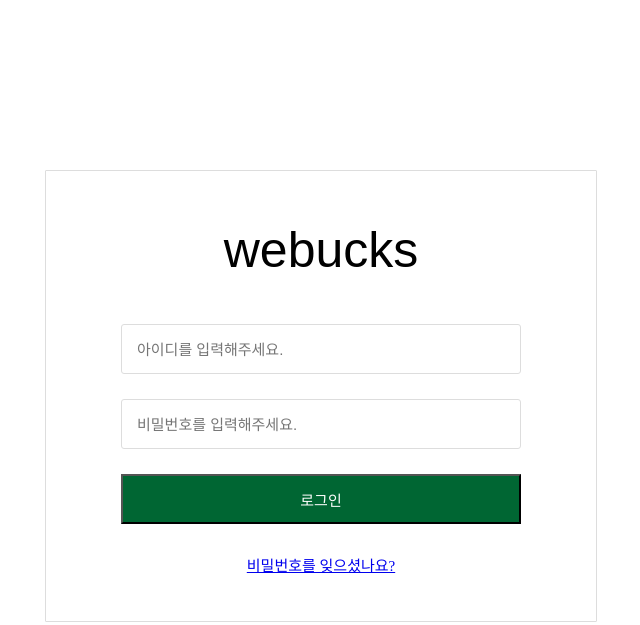
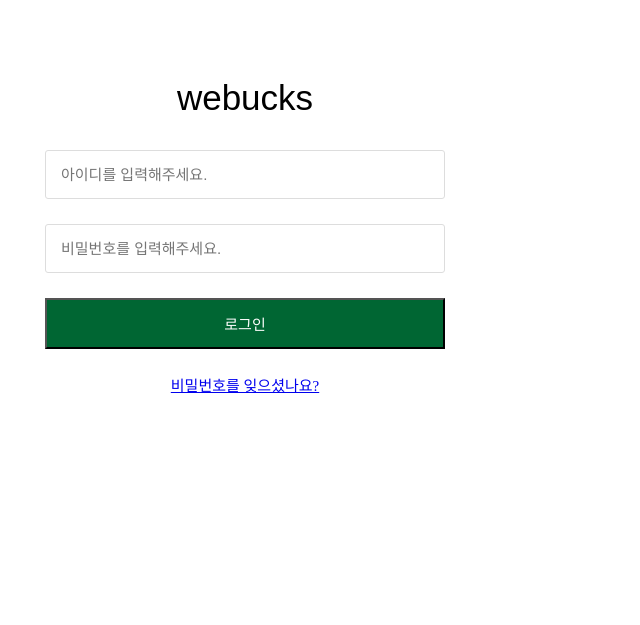
Before and after one commit to songmiO/Ssongbucks, a React app: page /login in a window 1280 px wide. Shown: the whole page, without its empty margins (395-1035 px from the left). Built offline with nearby package versions, Linux system fonts and the light colour scheme.

Commit message:
Modify : 코드리뷰 반영

```diff
--- a/package.json
+++ b/package.json
@@ -41,6 +41,7 @@
     "eslint": "^7.32.0",
     "eslint-config-prettier": "^8.3.0",
     "eslint-plugin-prettier": "^3.4.0",
-    "eslint-plugin-react": "^7.24.0"
+    "eslint-plugin-react": "^7.24.0",
+    "prettier": "^2.3.2"
   }
 }
--- a/src/pages/Login/Login.js
+++ b/src/pages/Login/Login.js
@@ -1,21 +1,16 @@
 import React, { Component } from 'react';
+import LoginTitle from './LoginTitle';
+import LoginForm from './LoginForm';
+import LoginForgotPw from './LoginForgotPw';
 import './Login.scss';
-import LoginForm from './LoginForm';
 
 class Login extends Component {
   render() {
     return (
       <div className="login">
-        <div className="title">webucks</div>
+        <LoginTitle />
         <LoginForm />
-        <footer className="forgotPW">
-          <a
-            className="forgetPwLink"
-            href="https://www.starbucks.co.kr/mem/find_pwd1.do"
-          >
-            비밀번호를 잊으셨나요?
-          </a>
-        </footer>
+        <LoginForgotPw />
       </div>
     );
   }
--- a/src/pages/Login/Login.scss
+++ b/src/pages/Login/Login.scss
@@ -1,26 +1,7 @@
 .login {
   display: flex;
-  position: absolute;
-  width: 550px;
-  height: 450px;
-  margin-top: -230px;
-  margin-left: -200px;
-  top: 50%;
-  left: 50%;
-  border: 0.5px solid #dddddd;
-  border-radius: 1px;
-  background-color: #ffffff;
+  margin-top: 50px;
+  justify-content: center;
+  align-items: center;
   flex-direction: column;
-  align-items: center;
-  .title {
-    margin-top: 50px;
-    margin-bottom: 45px;
-    font-size: 50px;
-    font-family: 'Nanum Gothic', sans-serif;
-    text-align: center;
-  }
-  .forgotPW {
-    margin-top: 30px;
-    font-size: 15px;
-  }
 }
--- /dev/null
+++ b/src/pages/Login/LoginForgotPw.js
@@ -0,0 +1,21 @@
+import React, { Component } from 'react';
+import './LoginForgotPw.scss';
+
+class LoginForgotPw extends Component {
+  render() {
+    return (
+      <div className="loginForgotPw">
+        <footer className="forgotPw">
+          <a
+            className="forgetPwLink"
+            href="https://www.starbucks.co.kr/mem/find_pwd1.do"
+          >
+            비밀번호를 잊으셨나요?
+          </a>
+        </footer>
+      </div>
+    );
+  }
+}
+
+export default LoginForgotPw;
--- /dev/null
+++ b/src/pages/Login/LoginForgotPw.scss
@@ -0,0 +1,4 @@
+.loginForgotPw {
+  margin-top: 30px;
+  font-size: 15px;
+}
--- a/src/pages/Login/LoginForm.js
+++ b/src/pages/Login/LoginForm.js
@@ -1,10 +1,11 @@
 import React, { Component } from 'react';
 import './LoginForm.scss';
+
 class LoginForm extends Component {
   render() {
     return (
-      <div>
-        <form className="loginForm">
+      <div className="loginForm">
+        <form className="loginInput">
           <input
             className="loginId"
             type="text"
--- a/src/pages/Login/LoginForm.scss
+++ b/src/pages/Login/LoginForm.scss
@@ -1,28 +1,27 @@
+@import '../../styles/reset.scss';
+
 .loginForm {
   position: relative;
   margin: auto 0;
   border: none;
   text-align: center;
+
   input {
-    display: inline-block;
+    display: flex;
     width: 400px;
-    height: 50px;
     padding: 15px;
-    margin-bottom: 25px;
-    border: 1px solid #dddddd;
-    border-radius: 3px;
-    box-sizing: border-box;
     font-size: 15px;
-    font-family: 'Nanum Gothic', sans-serif;
   }
+
   .loginBtn {
-    position: relative;
+    display: flex;
     width: 400px;
-    height: 50px;
-    margin: auto 0px;
+    padding: 13px;
     background-color: #006633;
     color: #ffffff;
     font-size: 15px;
     font-family: 'Nanum Gothic', sans-serif;
+    justify-content: center;
+    align-items: center;
   }
 }
--- /dev/null
+++ b/src/pages/Login/LoginTitle.js
@@ -0,0 +1,14 @@
+import React, { Component } from 'react';
+import './LoginTitle.scss';
+
+class LoginTitle extends Component {
+  render() {
+    return (
+      <div className="loginTitle">
+        <div className="title">webucks</div>
+      </div>
+    );
+  }
+}
+
+export default LoginTitle;
--- /dev/null
+++ b/src/pages/Login/LoginTitle.scss
@@ -0,0 +1,7 @@
+.loginTitle {
+  margin-top: 30px;
+  margin-bottom: 35px;
+  font-size: 35px;
+  font-family: 'Nanum Gothic', sans-serif;
+  text-align: center;
+}
--- a/src/styles/reset.scss
+++ b/src/styles/reset.scss
@@ -108,17 +108,21 @@ nav,
 section {
   display: block;
 }
+
 body {
   line-height: 1;
 }
+
 ol,
 ul {
   list-style: none;
 }
+
 blockquote,
 q {
   quotes: none;
 }
+
 blockquote:before,
 blockquote:after,
 q:before,
@@ -126,7 +130,16 @@ q:after {
   content: '';
   content: none;
 }
+
 table {
   border-collapse: collapse;
   border-spacing: 0;
 }
+
+input {
+  margin-bottom: 25px;
+  border: 1px solid #dddddd;
+  border-radius: 3px;
+  box-sizing: border-box;
+  font-family: 'Nanum Gothic', sans-serif;
+}
```
Also changed, not shown: 1 other file.
